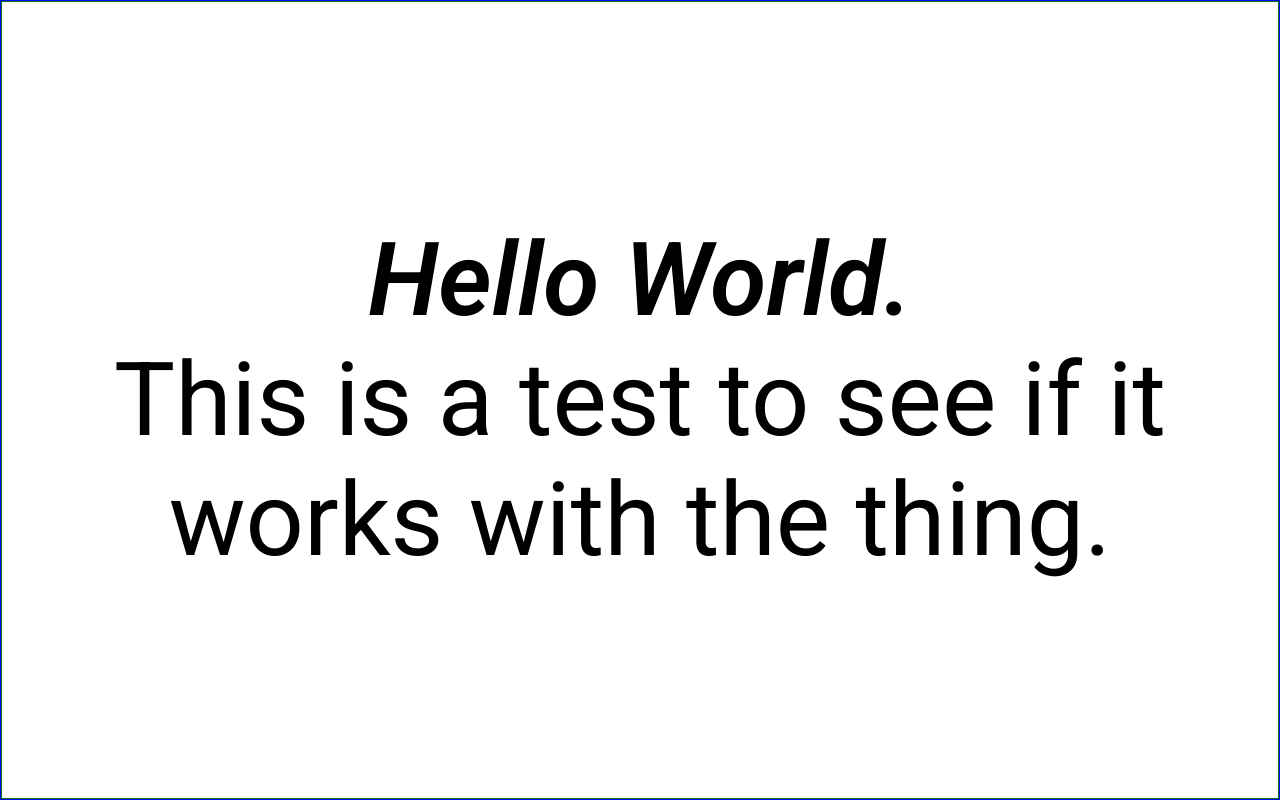
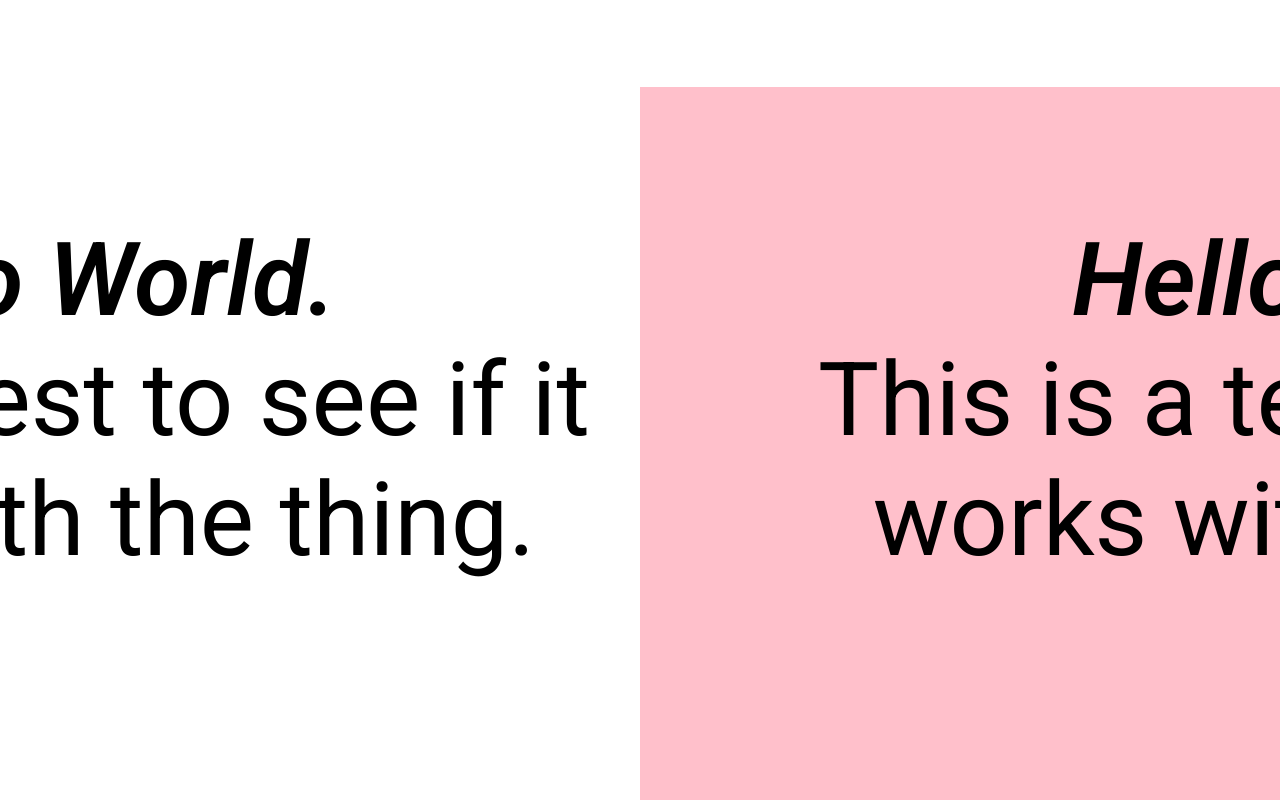
Before and after one commit to metervara/skew-effect, a website built with Vite: page index.html in a window 1280 px wide. Built offline with nearby package versions, Linux system fonts and the light colour scheme.

Commit message:
feat: Clone element set up and variables

```diff
--- a/src/skew-effect.css
+++ b/src/skew-effect.css
@@ -4,7 +4,7 @@
   box-sizing: border-box;
   overflow: hidden;
 
-  border: 1px solid blue;
+  /* border: 1px solid blue; */
 }
 
 .skew-side {
@@ -14,10 +14,23 @@
   overflow: hidden;
 
   &.left {
-  border: 1px solid red;
+    transform: translateX(calc(var(--centerX) - 100vw));
+
+    /* border: 1px solid red; */
+    .skew-clone {
+      position: absolute;
+    }
   }
 
   &.right {
-  border: 1px solid green;
+    transform: translateX(var(--centerX));
+
+    /* border: 1px solid green; */
+    .skew-clone {
+      position: absolute;
+
+      background-color: pink;
+      /* transform: translateX(calc(-1 * var(--centerX))); */
+    }
   }
 }
--- a/src/skew-effect.ts
+++ b/src/skew-effect.ts
@@ -5,14 +5,14 @@ let requestId: number | null = null;
 let wrapper: HTMLElement;
 let leftElement: HTMLElement;
 let rightElement: HTMLElement;
-let leftInnerElement: HTMLElement;
-let rightInnerElement: HTMLElement;
+let leftCloneElement: HTMLElement;
+let rightCloneElement: HTMLElement;
 
 let mouseX: number;
 let mouseY: number;
 let softX: number;
 let softY: number;
-const ease: number = 0.1;
+const ease: number = 0.05;
 
 export const initSkewEffect = (targetEl: HTMLElement): void => {
   targetElement = targetEl;
@@ -21,8 +21,8 @@ export const initSkewEffect = (targetEl: HTMLElement): void => {
     console.error("Target element does not have a parent");
     return;
   }
-  // console.log(targetElement);
   createEffectElements();
+  targetElement.style.visibility = "hidden";
 
   window.addEventListener("resize", resize);
   window.addEventListener("mousemove", mouse);
@@ -45,12 +45,20 @@ const createEffectElements = (): void => {
   wrapper.classList.add("skew-wrapper");
   parentElement?.appendChild(wrapper);
 
+  // console.log(rect);
+
   leftElement = document.createElement("div");
   leftElement.classList.add("skew-side", "left");
+  leftCloneElement = targetElement.cloneNode(true) as HTMLElement;
+  leftCloneElement.classList.add("skew-clone");
+  leftElement.appendChild(leftCloneElement);
   wrapper.appendChild(leftElement);
 
   rightElement = document.createElement("div");
   rightElement.classList.add("skew-side", "right");
+  rightCloneElement = targetElement.cloneNode(true) as HTMLElement;
+  rightCloneElement.classList.add("skew-clone");
+  rightElement.appendChild(rightCloneElement);
   wrapper.appendChild(rightElement);
 };
 
@@ -77,4 +85,14 @@ const mouse = (event: MouseEvent): void => {
 
 const resize = (): void => {
   console.log("resize");
+  const rect = targetElement.getBoundingClientRect();
+  leftCloneElement.style.left = `${rect.left}px`;
+  leftCloneElement.style.top = `${rect.top}px`;
+  leftCloneElement.style.width = `${rect.width}px`;
+  leftCloneElement.style.height = `${rect.height}px`;
+
+  rightCloneElement.style.left = `${rect.left}px`;
+  rightCloneElement.style.top = `${rect.top}px`;
+  rightCloneElement.style.width = `${rect.width}px`;
+  rightCloneElement.style.height = `${rect.height}px`;
 };
```
